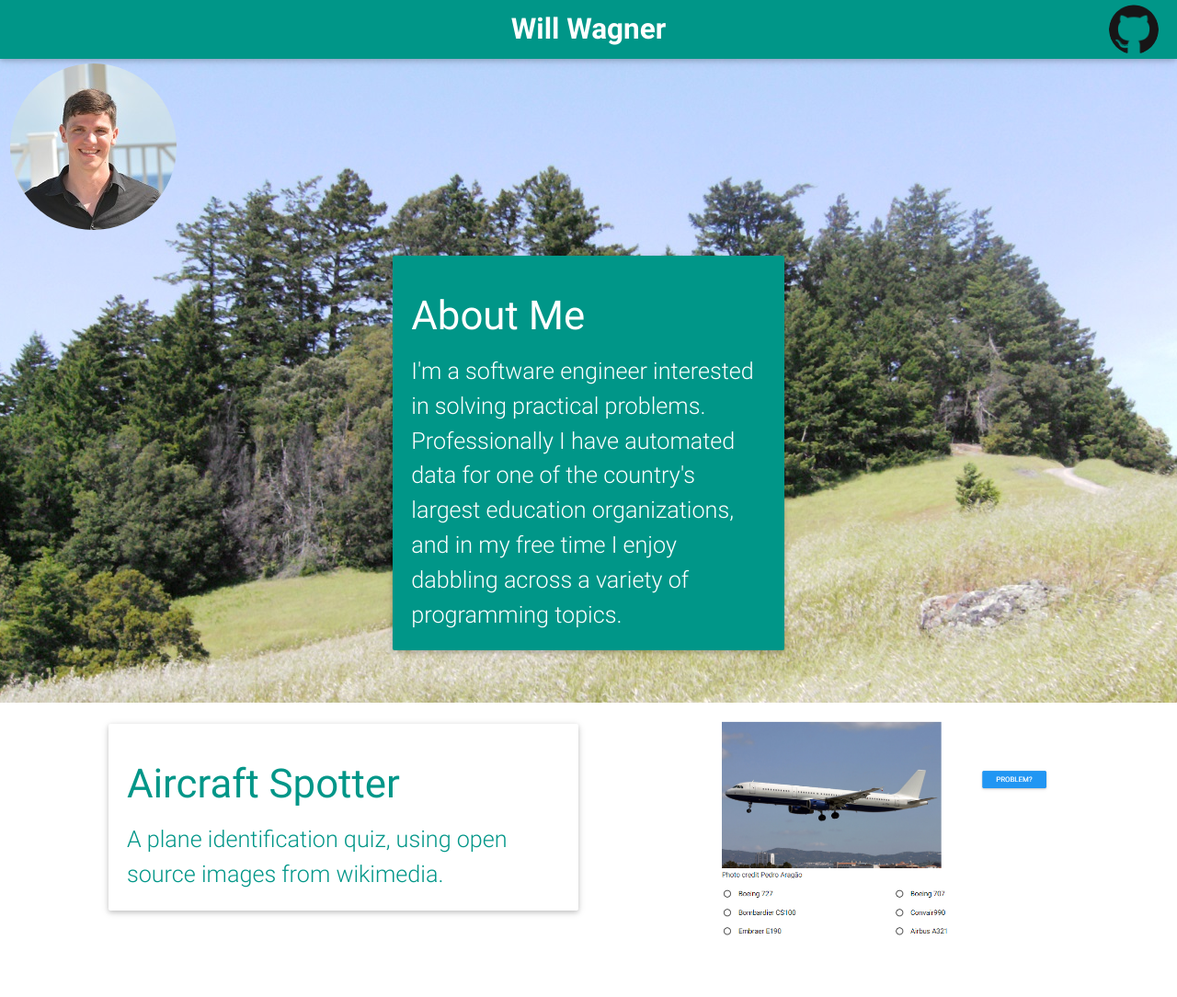
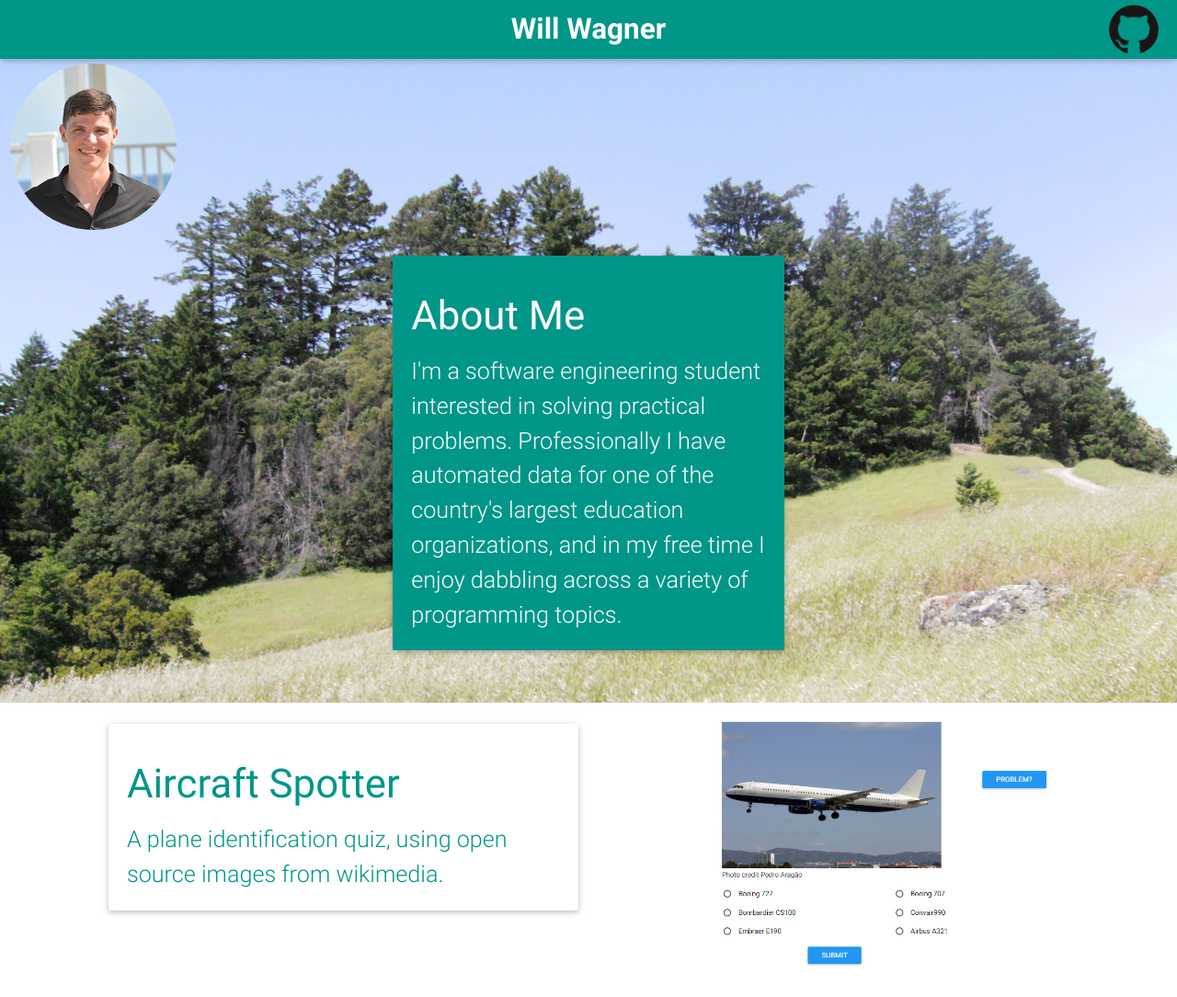
Before and after one commit to willwagner602/LandingPage, a Django app: template templates/LandingPage/home.html in a window 1280 px wide. Shown: the top 1084 px of the page at 92% size. Run offline with Django 3.2, Linux system fonts and the light colour scheme; the template is opened without the code that fills it, so the values that code supplies are empty; some libraries are stand-ins or nearby versions.

Commit message:
wording change

```diff
--- a/templates/LandingPage/home.html
+++ b/templates/LandingPage/home.html
@@ -44,7 +44,7 @@
                             <div class="card-content white-text">
                                 <span class="card-title"><h3>About Me</h3></span>
                                 <p class="flow-text">
-                                    I'm a software engineer interested in solving practical problems. Professionally I
+                                    I'm a software engineering student interested in solving practical problems. Professionally I
                                     have automated data for one of the country's largest education organizations, and
                                     in my free time I enjoy dabbling across a variety of programming topics.
                                 </p>
```
